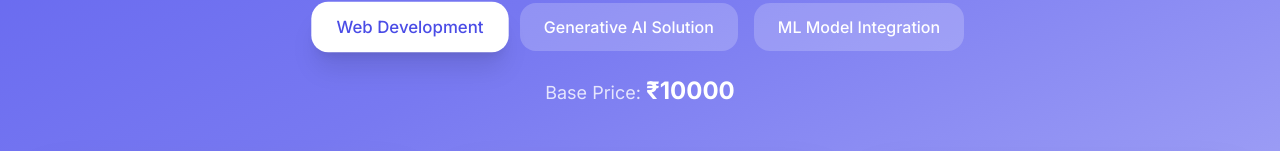
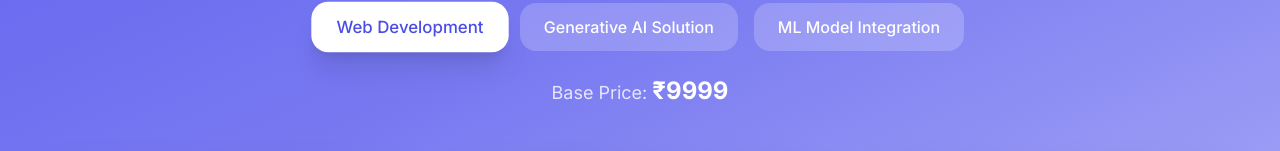
Before and after one commit to Vermakashish001/Growsphere--Portfolio, a Next.js app: page /capstone-projects in a window 1280 px wide. Shown: the part 305-456 px from the top of the page. Built offline with nearby package versions, Linux system fonts and the light colour scheme.

Commit message:
fix: correct pricing values in PricingPlans component

```diff
--- a/src/components/Portfolio.tsx
+++ b/src/components/Portfolio.tsx
@@ -85,7 +85,6 @@ const Portfolio = () => {
     handleUserInteraction()
     setCurrentSlide(index)
   }
-
   return (
     <section id="portfolio" className="py-16 sm:py-20 lg:py-24 bg-gradient-to-br from-neutral-50 via-white to-primary-50">
       <div className="max-w-7xl mx-auto px-4 sm:px-6 lg:px-8">
--- a/src/components/PricingPlans.tsx
+++ b/src/components/PricingPlans.tsx
@@ -4,9 +4,9 @@ import React, { useState } from 'react'
 import { Check, ChevronLeft, ChevronRight } from 'lucide-react'
 
 const projectTypes = [
-  { id: 'web', label: 'Web Development', price: 10000 },
-  { id: 'ai', label: 'Generative AI Solution', price: 12000 },
-  { id: 'ml', label: 'ML Model Integration', price: 14000 },
+  { id: 'web', label: 'Web Development', price: 9999 },
+  { id: 'ai', label: 'Generative AI Solution', price: 11999 },
+  { id: 'ml', label: 'ML Model Integration', price: 13999 },
 ]
 
 const PricingPlans = () => {
```
